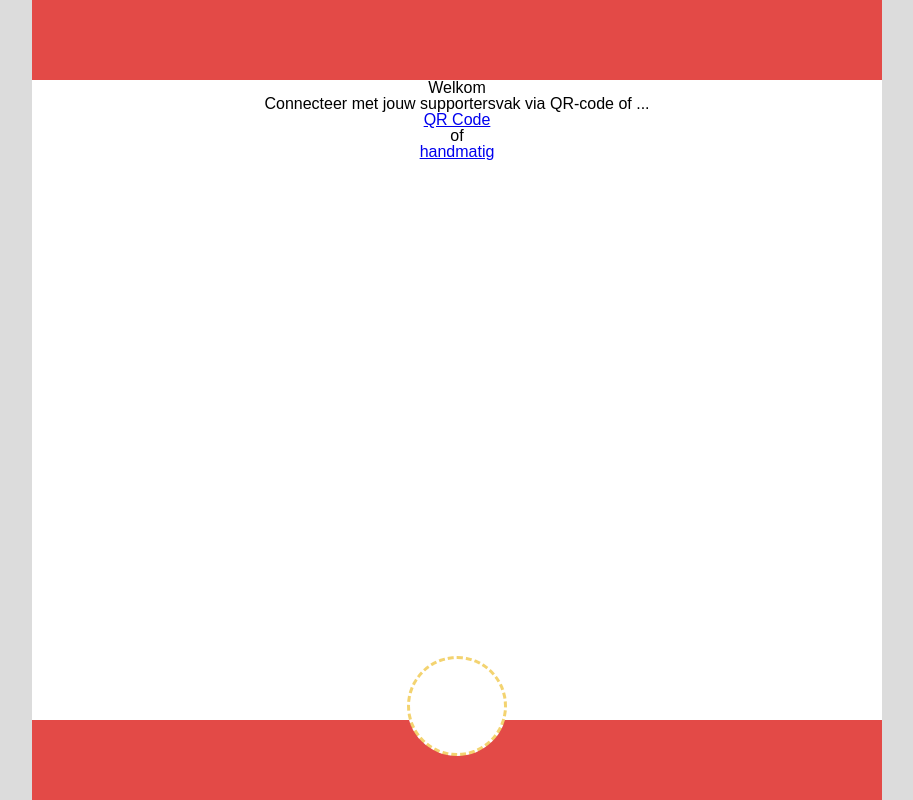
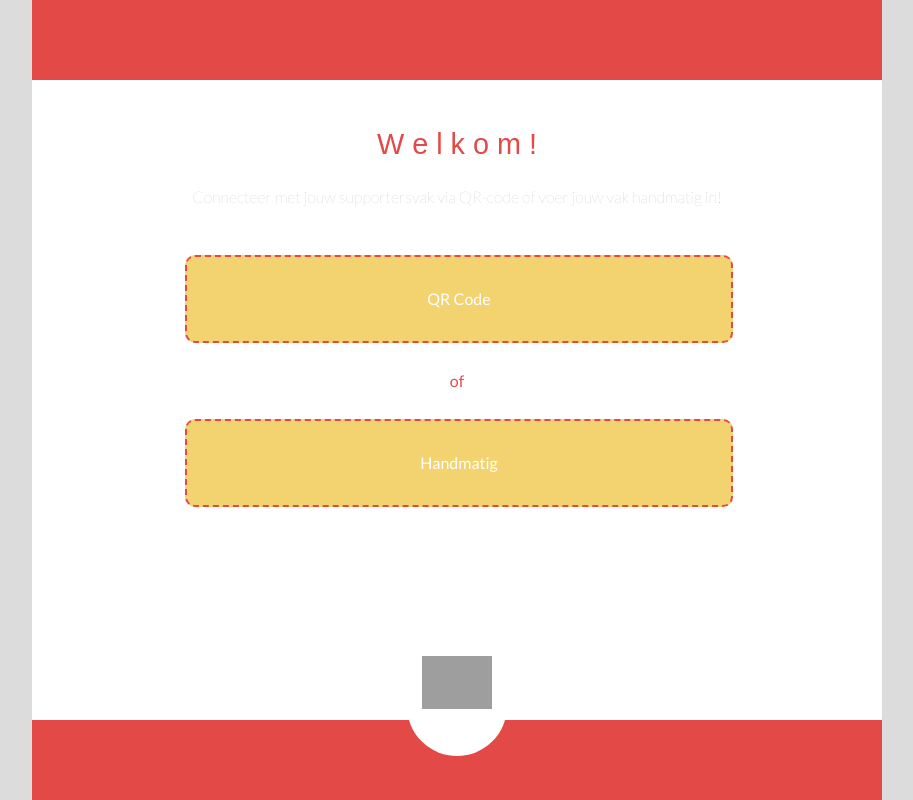
Before and after one commit to r0615219/superfan, a PHP site: page / in a window 1280 px wide. Shown: the whole page, without its empty margins (183-1096 px from the left). Run offline with PHP 8.4, Linux system fonts and the light colour scheme; some libraries are stand-ins or nearby versions; some web fonts are replaced; grey boxes are pictures that could not be loaded.

Commit message:
Added CSS to 1ste screen

```diff
--- a/css/style.css
+++ b/css/style.css
@@ -5,10 +5,14 @@ RODE KLEUR : #E34A47
 
  */
 
+@font-face {
+   font-family: 'The Bold Font';
+    src: url(../font/theboldfont.ttf);
+}
 
 body{
     background-color: gainsboro;
-    font-family: sans-serif;
+    font-family: 'Lato', sans-serif;
 }
 
 .container{
@@ -22,10 +26,53 @@ body{
 
 .content{
     display: block;
-    width:100%;
+    width:80%;
+    margin-left: 10%;
     height:80vh;
     background-color: white;
     text-align: center;
+}
+
+.content h1 {
+
+    font-family: 'The Bold Font', sans-serif;
+    font-size: 1.8em;
+    color: #E34A47;
+    padding-top: 50px;
+}
+
+.content p {
+
+    margin-top: 30px;
+    font-weight: 200;
+    color: darkgrey;
+}
+
+.content p span {
+
+    font-weight: 400;
+    color: #E34A47;
+}
+
+.buttonsVak {
+    margin-top: 50px;
+}
+
+#buttonVak {
+
+    background-color: #F3D370 ;
+    width: 70%;
+    padding: 5%;
+    margin-left: 10%;
+    margin-top: 30px;
+    border: 2px dashed #E34A47;
+    border-radius: 10px;
+}
+
+#buttonVak a {
+    text-decoration: none;
+    color: white;
+    font-size: 1em;
 }
 
 .red-banner{
@@ -47,8 +94,11 @@ body{
     margin-left: auto;
     margin-right: auto;
     top: 82vh;
-    border: 3px dashed #F3D370;
-    box-sizing: border-box;
+}
+
+.red-banner .logo img {
+    width:70%;
+    margin-left: 15%;
 }
 
 .btn-square{
--- a/index.php
+++ b/index.php
@@ -27,6 +27,8 @@
     <link rel="stylesheet" href="css/modal.css">
     <link rel="stylesheet" href="css/style.css">
 
+    <link href="https://fonts.googleapis.com/css?family=Lato:100,300,400,700" rel="stylesheet">
+
     <script src="https://ajax.googleapis.com/ajax/libs/jquery/3.2.0/jquery.min.js"></script>
     <script src="https://maxcdn.bootstrapcdn.com/bootstrap/3.3.7/js/bootstrap.min.js"></script>
 
@@ -39,19 +41,31 @@
 
     <div class="content">
 
-        <h1>Welkom</h1>
+        <h1>W e l k o m !</h1>
 
-        <p>Connecteer met jouw supportersvak via QR-code of ...</p>
+        <p>Connecteer met jouw supportersvak via QR-code of voer jouw vak handmatig in!</p>
 
         <!--<a href="#" class="connect">wifi</a>
 
         <p>of</p>-->
 
-        <a href="#" data-toggle="modal" data-target="#QRinfo">QR Code</a>
+        <div class="buttonsVak">
 
-        <p>of</p>
+        <div id="buttonVak">
 
-        <a href="#" data-toggle="modal" data-target="#kiesVak">handmatig</a>
+            <a href="#" data-toggle="modal" data-target="#QRinfo">QR Code</a>
+
+        </div>
+
+        <p><span>of</span></p>
+
+        <div id="buttonVak">
+
+        <a href="#" data-toggle="modal" data-target="#kiesVak">Handmatig</a>
+
+        </div>
+
+        </div>
 
     </div>
 
@@ -166,7 +180,7 @@
     </div>
 
     <div class="red-banner">
-        <div class="logo"></div>
+        <div class="logo"><img src="img/LogoSuperfan-01.png" alt="logo"></div>
     </div>
 
 </div>
```
